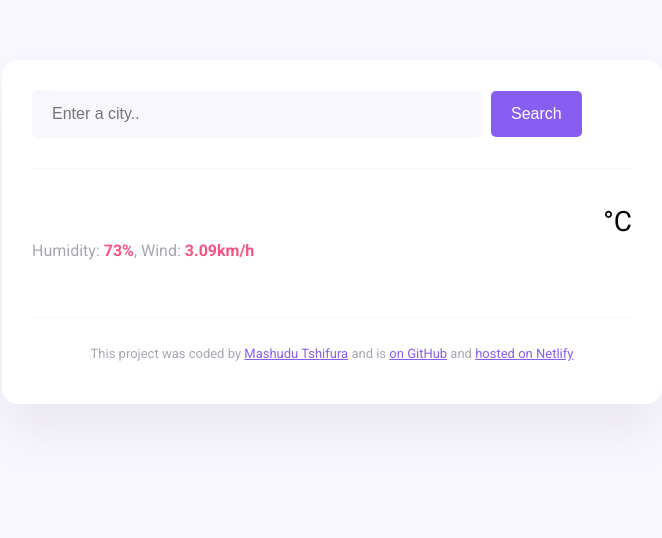
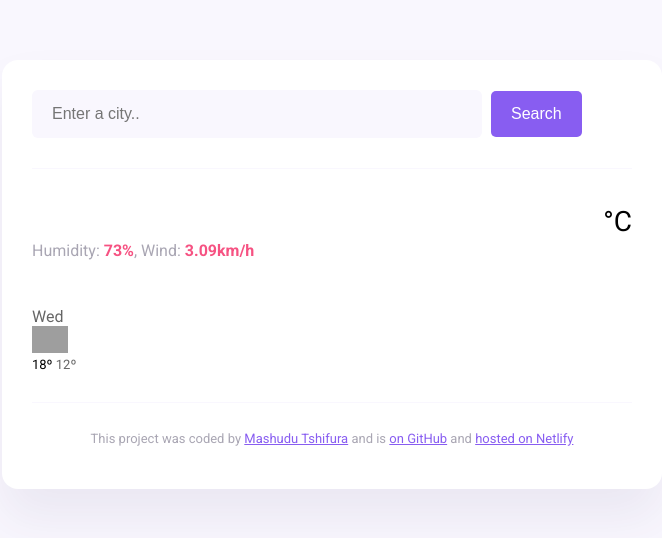
Before and after one commit to mashudutshifura/My-weather-app, a website built with Parcel: page index.html in a window 1280 px wide. Shown: the whole page, without its empty margins (308-970 px from the left). Built offline with nearby package versions, Linux system fonts and the light colour scheme; no server answers; grey boxes are pictures that could not be loaded.

Commit message:
added one weather forecast on index.html without API and also added the basic CSS

```diff
--- a/index.html
+++ b/index.html
@@ -44,6 +44,22 @@
             <div class="current-temperature-unit">°C</div>
           </div>
         </div>
+        <div class="weather-forecast">
+          <div class="row">
+            <div class="col-2">
+              <div class="weather-forecast-date">Wed</div>
+              <img
+                src="http://shecodes-assets.s3.amazonaws.com/api/weather/icons/broken-clouds-day.png"
+                alt=""
+                width="36"
+              />
+              <div class="weather-forecast-degrees">
+                <span class="weather-forecast-degrees-max">18º</span>
+                <span class="weather-forecast-degrees-min">12º</span>
+              </div>
+            </div>
+          </div>
+        </div>
       </main>
       <footer>
         <p>
--- a/src/styles.css
+++ b/src/styles.css
@@ -88,6 +88,21 @@ main {
   margin-top: 6px;
 }
 
+.weather-forecast {
+  margin-top: 20px;
+
+  color: black;
+}
+.weather-forecast-date {
+  font-size: 16px;
+  opacity: 0.6;
+}
+.weather-forecast-degrees {
+  font-size: 13px;
+}
+.weather-forecast-degrees-min {
+  opacity: 0.6;
+}
 footer {
   border-top: 1px solid #f9f7fe;
   text-align: center;
```
